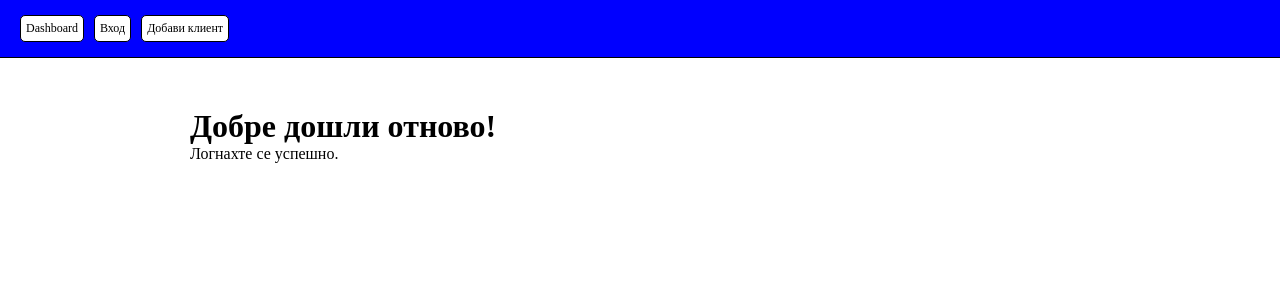
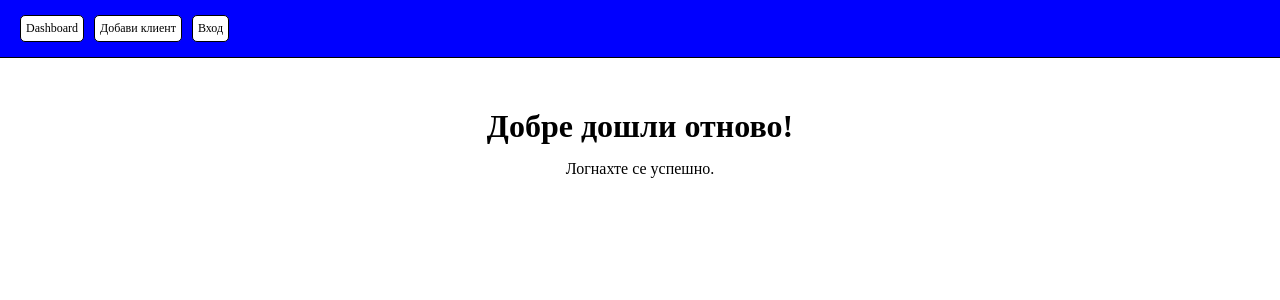
Before and after one commit to nikolayyyyyyyyy/Bank-System, a Vue app in the folder vue_js/: page / in a window 1280 px wide. Shown: the top 300 px of the page. Built offline with nearby package versions, Linux system fonts and the light colour scheme; a web font is replaced by a local one.

Commit message:
adding code

```diff
--- a/vue_js/src/App.vue
+++ b/vue_js/src/App.vue
@@ -1,43 +1,17 @@
+<script setup>
+import HeaderComponent from "./components/HeaderComponent.vue";
+</script>
+
 <template>
-  <nav class="nav">
-    <router-link class="nav-link" to="/">Dashboard</router-link>
-    <router-link class="nav-link" to="/login">Вход</router-link>
-    <router-link class="nav-link" to="/create-client">
-      Добави клиент
-    </router-link>
-  </nav>
-
+  <HeaderComponent />
   <div class="container">
     <router-view />
   </div>
 </template>
 
-<style scopped>
+<style scoped>
 .container {
   max-width: 900px;
   margin: auto;
 }
-
-.nav {
-  padding: 15px 20px;
-  background-color: blue;
-  margin-bottom: 50px;
-  border-bottom: 1px solid black;
-  font-size: 12px;
-  display: flex;
-  gap: 10px;
-}
-
-.nav-link {
-  text-decoration: none;
-  color: black;
-  background-color: #fff;
-  padding: 5px;
-  border-radius: 5px;
-  border: 1px solid black;
-}
-
-.nav-link:hover {
-  background-color: #beb8b8;
-}
 </style>
--- /dev/null
+++ b/vue_js/src/components/FormComponenet.vue
@@ -0,0 +1,9 @@
+<template>
+  <form action="">
+    <label for="email">Email</label>
+    <input type="text" />
+
+    <label for="password">Password</label>
+    <input type="password" />
+  </form>
+</template>
--- /dev/null
+++ b/vue_js/src/components/HeaderComponent.vue
@@ -0,0 +1,34 @@
+<template>
+  <nav class="nav">
+    <router-link class="nav-link" to="/">Dashboard</router-link>
+    <router-link class="nav-link" to="/create-client">
+      Добави клиент
+    </router-link>
+    <router-link class="nav-link" to="/login">Вход</router-link>
+  </nav>
+</template>
+
+<style scoped>
+.nav {
+  padding: 15px 20px;
+  background-color: blue;
+  margin-bottom: 50px;
+  border-bottom: 1px solid black;
+  font-size: 12px;
+  display: flex;
+  gap: 10px;
+}
+
+.nav-link {
+  text-decoration: none;
+  color: black;
+  background-color: #fff;
+  padding: 5px;
+  border-radius: 5px;
+  border: 1px solid black;
+}
+
+.nav-link:hover {
+  background-color: #beb8b8;
+}
+</style>
--- /dev/null
+++ b/vue_js/src/components/LabelComponent.vue
@@ -0,0 +1,3 @@
+<template>
+  <div></div>
+</template>
--- a/vue_js/src/views/DashboardView.vue
+++ b/vue_js/src/views/DashboardView.vue
@@ -7,4 +7,11 @@
   <div class="content"></div>
 </template>
 
-<style scoped></style>
+<style scoped>
+.greetings {
+  display: flex;
+  flex-direction: column;
+  align-items: center;
+  gap: 15px;
+}
+</style>
--- a/vue_js/src/views/LoginView.vue
+++ b/vue_js/src/views/LoginView.vue
@@ -1,8 +1,12 @@
+<script setup>
+import FormComponenet from "@/components/FormComponenet.vue";
+</script>
+
 <template>
   <div class="login">
     <h1 class="title">Вход</h1>
 
-    <div class="content"></div>
+    <form-componenet />
   </div>
 </template>
 
```
